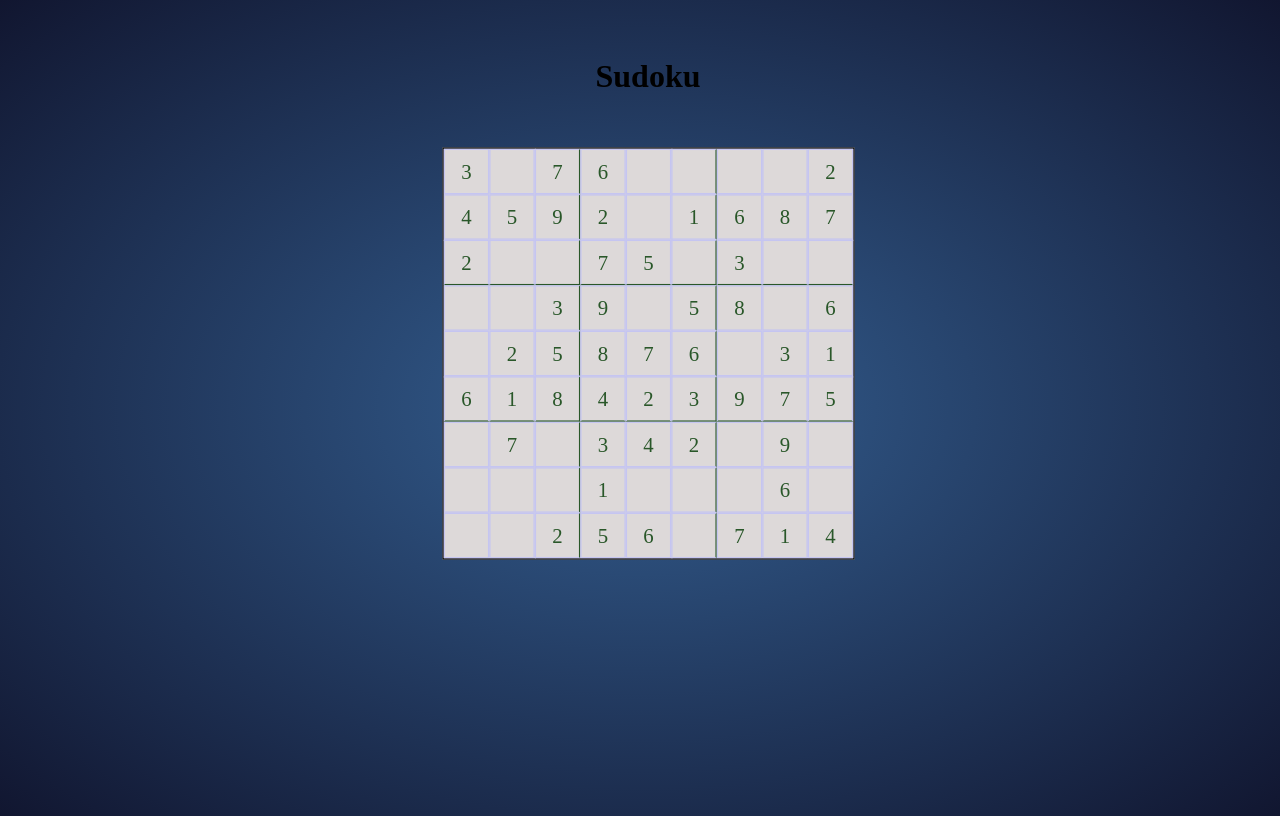
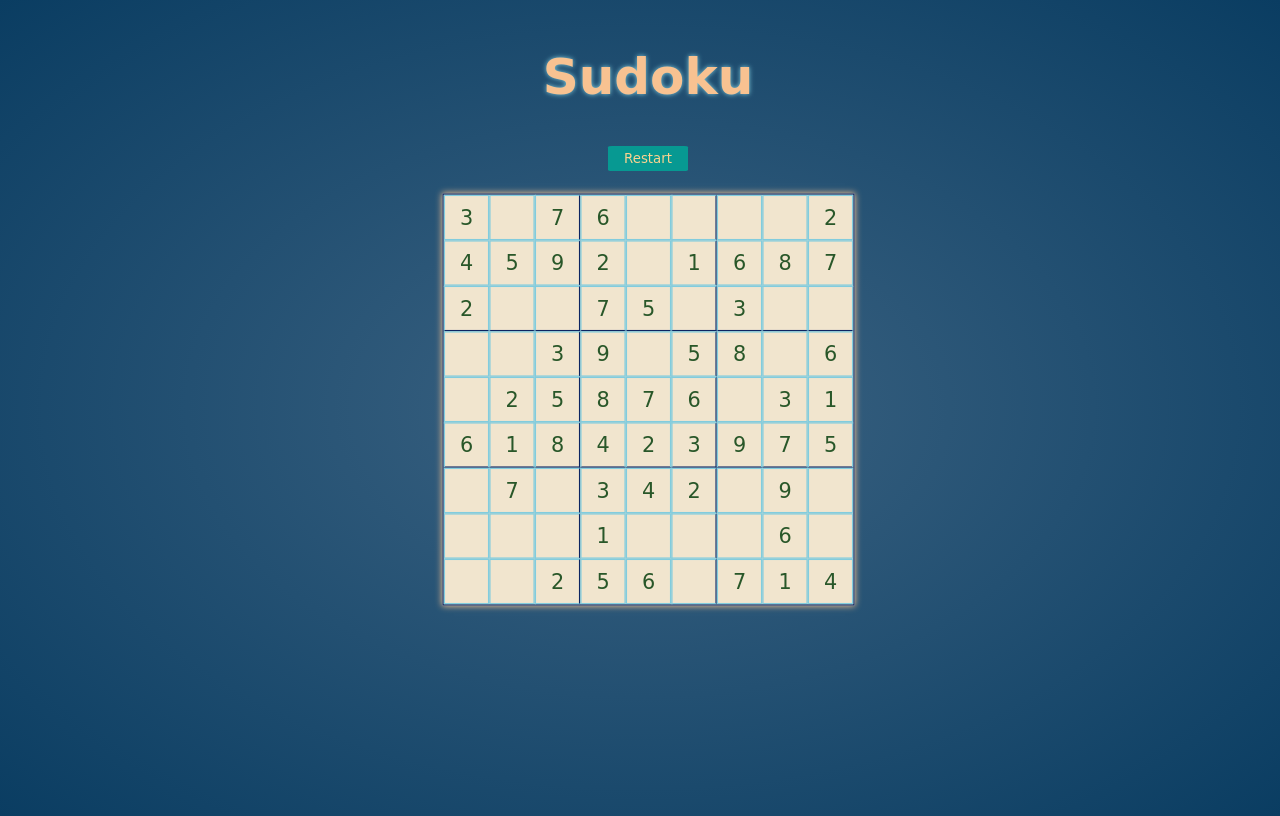
Before and after one commit to AvilaAi/avilaai.github.io-sudoku, a PHP site: page / in a window 1280 px wide. Run offline with PHP 8.4, Linux system fonts and the light colour scheme.

Commit message:
ajouter bouton restart

```diff
--- a/index.html
+++ b/index.html
@@ -8,7 +8,9 @@
 		<title>Sudoku</title>
 	</head>
 	<body>
-		<h1>Sudoku</h1>
+		<h1 id="title">Sudoku</h1>
+		<button id="restart" type="button">Restart</button>
+
 		<div class="container">
 			<div class="line">
 				<div><p class="9"></p></div>
--- a/script.js
+++ b/script.js
@@ -76,14 +76,14 @@ const allInput = document.querySelectorAll('INPUT');
 allInput.forEach((e, i) => {
 	e.oninput = event => {
 		if (event.target.value === e.className) {
-			e.style.color = 'green';
+			e.style.color = 'forestgreen';
 		} else {
-			e.style.color = 'red';
+			e.style.color = 'firebrick';
 		}
 
 		const result = check();
 		if (result) {
-			document.body.style.background = 'green';
+			document.getElementById('title').innerHTML = 'Bravo !';
 		}
 	};
 });
@@ -91,7 +91,7 @@ allInput.forEach((e, i) => {
 function check() {
 	var inputArray = Array.prototype.slice.call(allInput);
 	const checkAll = inputArray.filter(item => {
-		return item.style.color === 'green';
+		return item.style.color === 'forestgreen';
 	});
 	if (checkAll.length === inputArray.length) {
 		return true;
@@ -99,3 +99,7 @@ function check() {
 		return false;
 	}
 }
+
+document.getElementById('restart').addEventListener('click', () => {
+	location.reload();
+});
--- a/style.css
+++ b/style.css
@@ -1,24 +1,45 @@
+* {
+	font-family: 'Comic Sans MS', cursive;
+}
 body {
-	background: radial-gradient(ellipse at center, #345f91 0%, #111630 100%);
+	background: radial-gradient(ellipse at center, #3c6382 0%, #0a3d62 100%);
 	display: flex;
 	flex-direction: column;
-
 	align-items: center;
 	height: 100vh;
 	width: 100%;
 }
 h1 {
-	margin: 50px;
+	margin: 40px;
+	color: #f8c291;
+	text-shadow: 0 0 5px #82ccdd;
+	font-size: 50px;
+}
+button {
+	margin-bottom: 20px;
+	height: 25px;
+	width: 80px;
+	border: 0;
+	border-radius: 5%;
+	background: #079992;
+	color: #fad390;
+	transition-duration: 0.3s;
+}
+
+button:hover {
+	background: #fad390;
+	color: #079992;
 }
 .container {
 	margin-top: 50px;
 	height: 315px;
 	width: 315px;
-	border: 1px solid;
-	background: rgb(221, 217, 217);
+	border: 1px solid #0c2461;
+	background: #f1e5ce;
 	display: flex;
 	flex-direction: column;
 	transform: scale(1.3);
+	box-shadow: 0 0 5px #f8c291;
 }
 
 .line {
@@ -28,7 +49,7 @@ h1 {
 }
 
 .line div {
-	border: 0.01em solid rgb(197, 197, 241);
+	border: 0.01em solid #82ccdd;
 	width: 35px;
 	position: relative;
 	display: flex;
@@ -39,12 +60,12 @@ h1 {
 
 .line:nth-child(3) div,
 .line:nth-child(6) div {
-	border-bottom-color: #295729;
+	border-bottom-color: #0c2461;
 }
 
 .line div:nth-child(3),
 .line div:nth-child(6) {
-	border-right-color: #295729;
+	border-right-color: #0c2461;
 }
 
 input {
```
